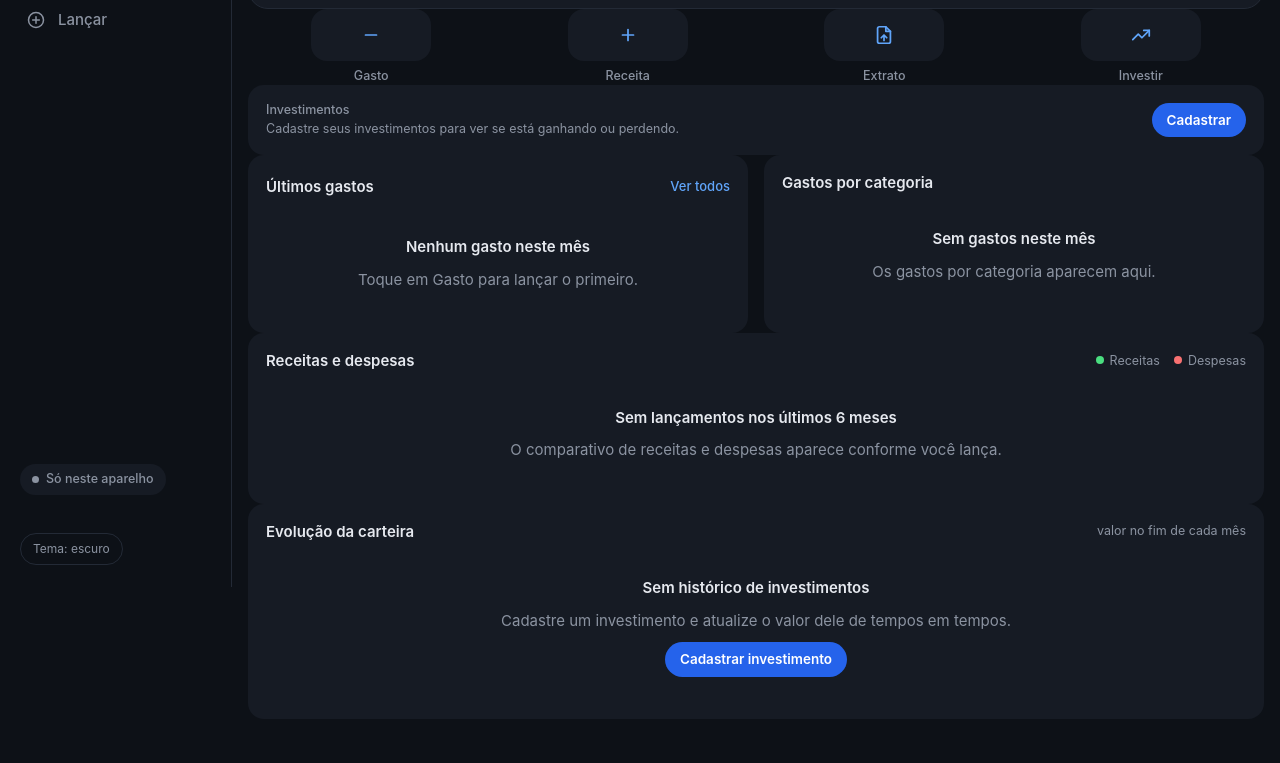
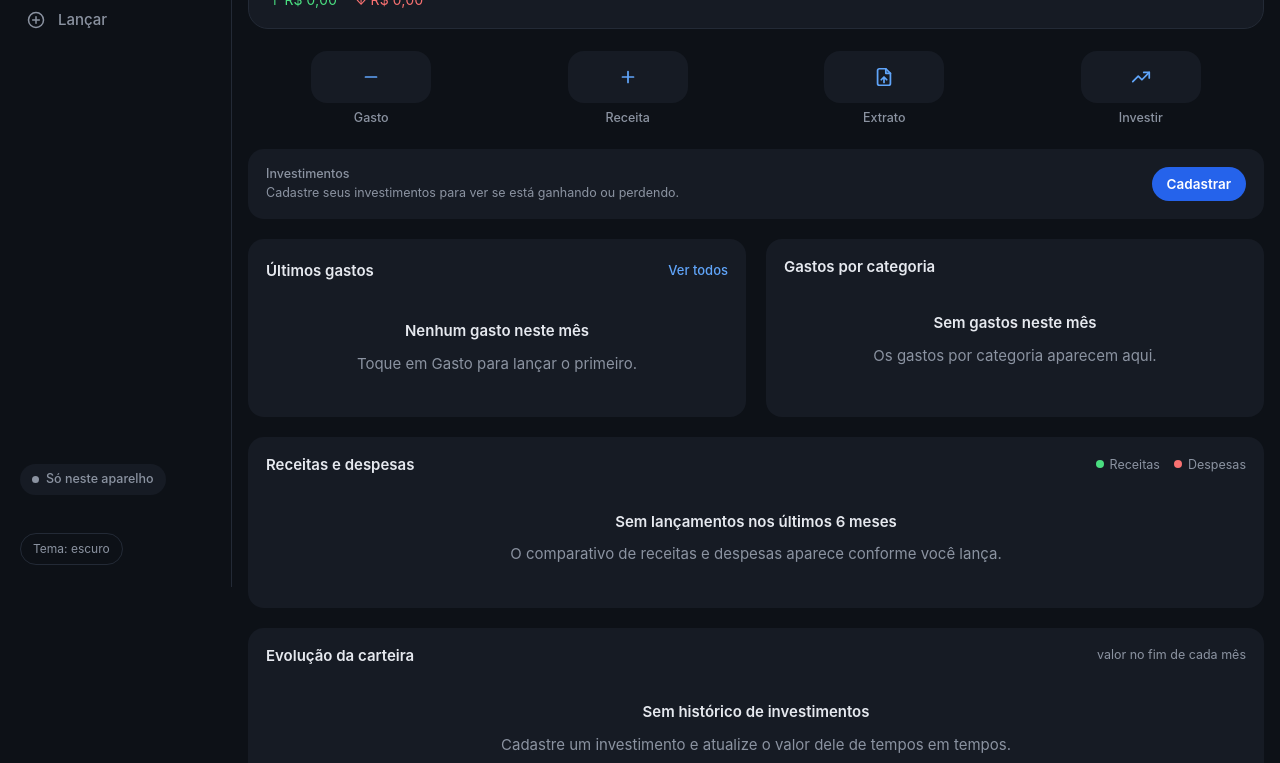
Before and after one commit to thiagothompson2202/minhas-financas, a plain HTML site: page index.html in a window 1280 px wide. Shown: the part 213-976 px from the top of the page. Drawn offline with Linux system fonts and the light colour scheme.

Commit message:
Add files via upload

```diff
--- a/index.html
+++ b/index.html
@@ -52,7 +52,11 @@ body.privado [data-sens]{filter:blur(9px);user-select:none}
 .theme-btn:hover{color:var(--ink)}
 
 main{min-width:0;padding-block:28px 64px;padding-left:max(16px,env(safe-area-inset-left,0px));padding-right:max(16px,env(safe-area-inset-right,0px))}
-.wrap{max-width:1040px;margin:0 auto;display:flex;flex-direction:column;gap:16px}
+.wrap{max-width:1040px;margin:0 auto;display:flex;flex-direction:column;gap:20px}
+.view{display:flex;flex-direction:column;gap:20px;min-width:0}
+.view > *{min-width:0}
+.quick{margin-block:2px}
+@media (max-width:820px){.wrap,.view{gap:14px}}
 .mobile-top{display:none}
 
 @media (max-width:820px){
@@ -74,8 +78,9 @@ h2{font:600 15px/1.3 var(--f-display);margin:0}
 .panel{background:var(--surface);border-radius:var(--r);padding:18px;min-width:0}
 .panel-head{display:flex;align-items:center;justify-content:space-between;gap:10px;margin-bottom:12px;flex-wrap:wrap}
 .panel-head h2{color:var(--ink)}
-.grid-2{display:grid;grid-template-columns:repeat(2,minmax(0,1fr));gap:16px}
+.grid-2{display:grid;grid-template-columns:repeat(2,minmax(0,1fr));gap:20px}
 @media (max-width:900px){.grid-2{grid-template-columns:minmax(0,1fr)}}
+@media (max-width:820px){.grid-2,.kpis,.assets{gap:14px}}
 .link{border:0;background:none;color:var(--accent-text);cursor:pointer;font-size:13px;font-weight:500;padding:4px 0}
 
 /* cartão principal (saldo do mês) */
```
